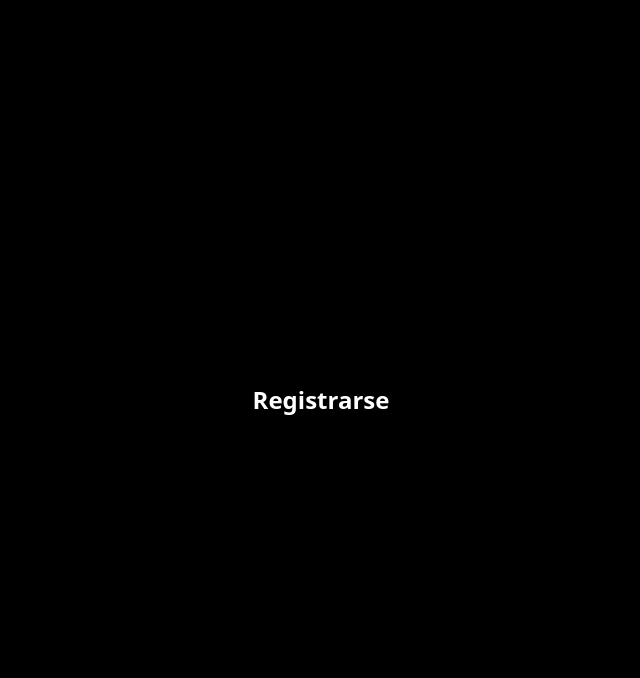
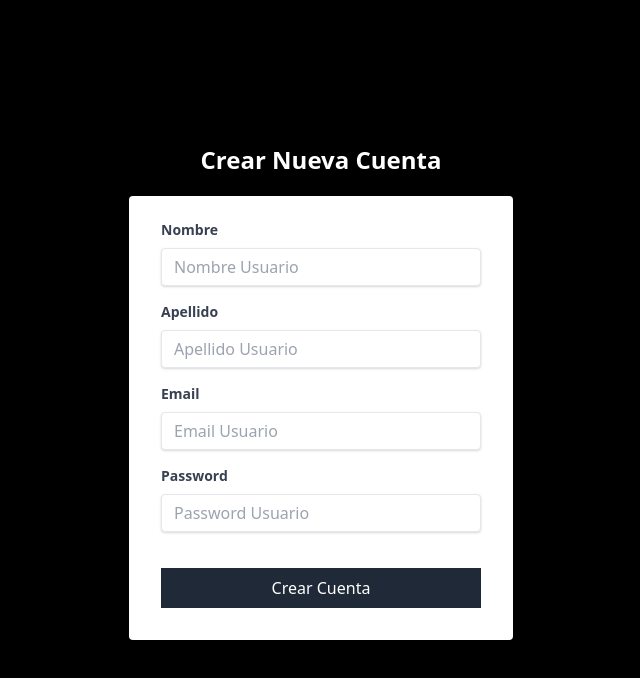
Before and after one commit to Developer-Systems/saint, a Next.js app in the folder front/: page /signup in a window 1280 px wide. Shown: the top 678 px of the page, without its empty margins (319-959 px from the left). Built offline with nearby package versions, Linux system fonts and the light colour scheme.

Commit message:
update signup.js
front crear nueva cuenta

```diff
--- a/front/pages/login.js
+++ b/front/pages/login.js
@@ -10,7 +10,7 @@
           <div className="w-full max-w-sm">
             <form className="bg-white rounded shadow-md px-8 pt-6 pb-8 mb-4">
               <div className= "mb-4">
-                <label className="block text-gray-700 text-sm  font-bold mb-2" htmlfor="nombre">
+                <label className="block text-gray-700 text-sm  font-bold mb-2" htmlfor="email">
                   Email
                 </label>
                 <input className="shadow appearance-none border rounded w-full py-2 px-3 text-gray-700 leading-tight focus: outline-none focus:shadow-outline  "  id="email" type="email" placeholder="Email Usuario" />
--- a/front/pages/signup.js
+++ b/front/pages/signup.js
@@ -1,14 +1,52 @@
 import React from "react";
 import Layout from "../components/Layout";
-const Signup = () => {
+
+const NuevaCuenta= () => {
   return (
     <div>
       <Layout>
-        <h1 className="text-center text-2xl text-white font-bold">
-          Registrarse
-        </h1>
+        <h1 className="text-center text-2xl text-white font-bold">Crear Nueva Cuenta</h1>
+        <div className="flex justify-center mt-5 ">
+          <div className="w-full max-w-sm">
+            <form className="bg-white rounded shadow-md px-8 pt-6 pb-8 mb-4">
+
+              <div className= "mb-4">
+                <label className="block text-gray-700 text-sm  font-bold mb-2" htmlfor="nombre">
+                  Nombre
+                </label>
+                <input className="shadow appearance-none border rounded w-full py-2 px-3 text-gray-700 leading-tight focus: outline-none focus:shadow-outline  "  id="nombre" type="text" placeholder="Nombre Usuario" />
+              </div>
+
+              <div className= "mb-4">
+                <label className="block text-gray-700 text-sm  font-bold mb-2" htmlfor="apellido">
+                  Apellido
+                </label>
+                <input className="shadow appearance-none border rounded w-full py-2 px-3 text-gray-700 leading-tight focus: outline-none focus:shadow-outline  "  id="apellido" type="text" placeholder="Apellido Usuario" />
+              </div>
+
+              <div className= "mb-4">
+                <label className="block text-gray-700 text-sm  font-bold mb-2" htmlfor="nombre">
+                  Email
+                </label>
+                <input className="shadow appearance-none border rounded w-full py-2 px-3 text-gray-700 leading-tight focus: outline-none focus:shadow-outline  "  id="email" type="email" placeholder="Email Usuario" />
+              </div>
+
+              <div className ="mb-4">
+                <label className="block text-gray-700 text-sm  font-bold mb-2" htmlfor="password">
+                  Password
+                </label>
+                <input className="shadow appearance-none border rounded w-full py-2 px-3 text-gray-700 leading-tight focus: outline-none focus:shadow-outline  "  id="password" type="password" placeholder="Password Usuario" />
+              </div>
+
+              <input type="submit" className="bg-gray-800 w-full mt-5 p-2 text-white uppercas hover:bg-gray-900" value="Crear Cuenta"/>
+
+            </form>
+
+          </div>
+        </div>
       </Layout>
     </div>
   );
 };
-export default Signup;
+
+export default NuevaCuenta;
```
